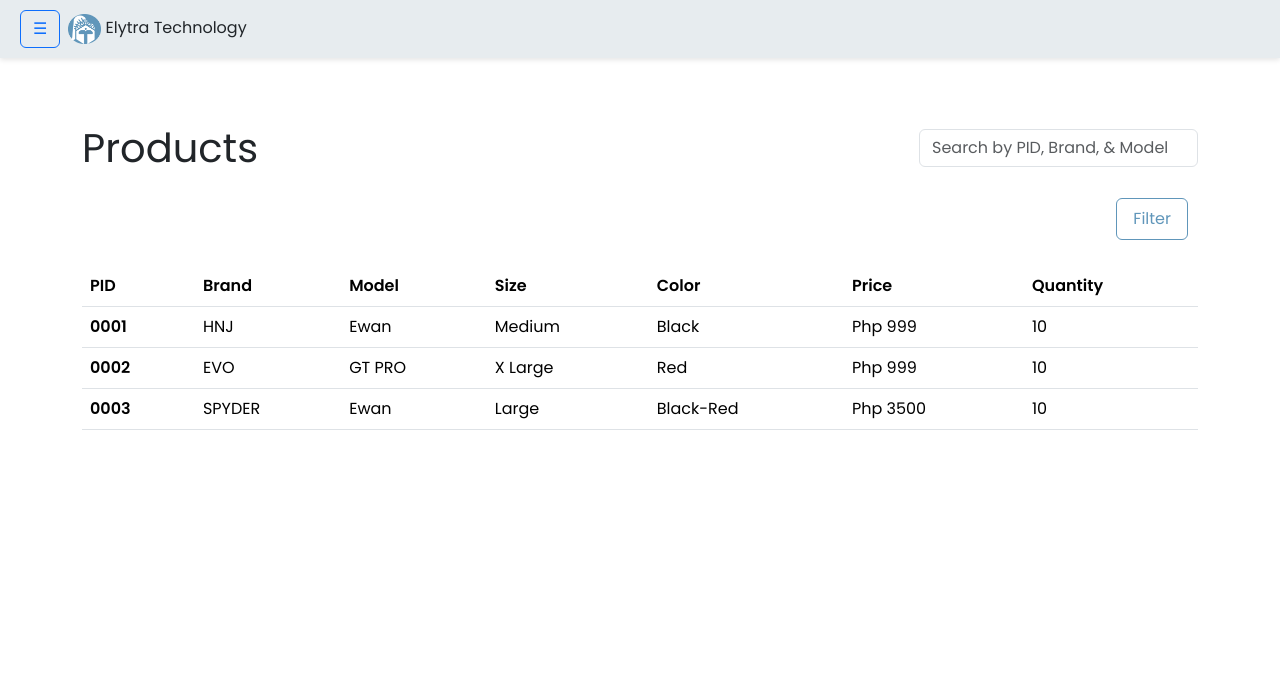
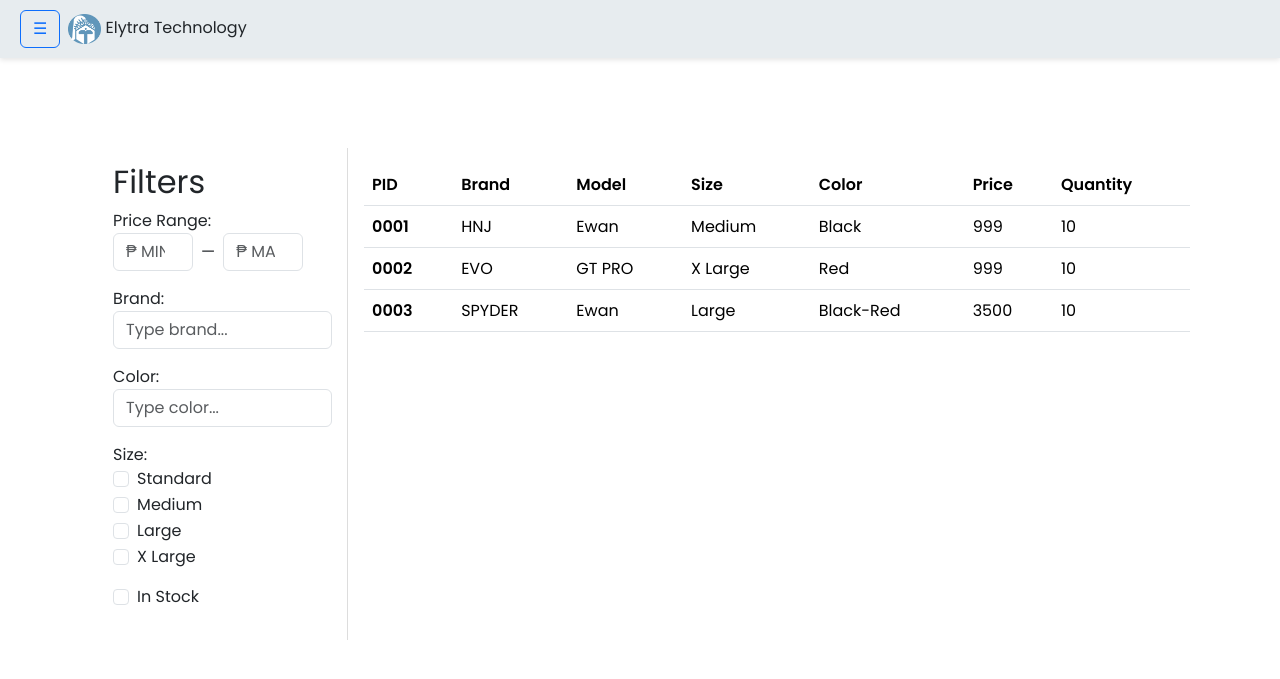
Before and after one commit to jc-pogi/chano, a Django app: page /products/ in a window 1280 px wide. Shown: the top 679 px of the page. Run offline with Django 5.2, Linux system fonts and the light colour scheme.

Commit message:
productTable and product tab
changed the filter button to a side bar filter system.

things to do:
Fix the margin

For SM
print inventory functionality

```diff
--- a/etms_portal/etms_app/templates/productTable.html
+++ b/etms_portal/etms_app/templates/productTable.html
@@ -11,31 +11,31 @@
         </tr>
     </thead>
     <tbody>
-        <tr>
+        <tr data-price="999" data-brand="HNJ" data-color="Black" data-size="Medium" data-in-stock="true">
             <th scope="row">0001</th>
             <td>HNJ</td>
             <td>Ewan</td>
             <td>Medium</td>
             <td>Black</td>
-            <td>Php 999</td>
+            <td>999</td>
             <td>10</td>
         </tr>
-        <tr>
+        <tr data-price="999" data-brand="EVO" data-color="Red" data-size="X Large" data-in-stock="true">
             <th scope="row">0002</th>
             <td>EVO</td>
             <td>GT PRO</td>
             <td>X Large</td>
             <td>Red</td>
-            <td>Php 999</td>
+            <td>999</td>
             <td>10</td>
         </tr>
-        <tr>
+        <tr data-price="3500" data-brand="SPYDER" data-color="Black-Red" data-size="Large" data-in-stock="false">
             <th scope="row">0003</th>
             <td>SPYDER</td>
             <td>Ewan</td>
             <td>Large</td>
             <td>Black-Red</td>
-            <td>Php 3500</td>
+            <td>3500</td>
             <td>10</td>
         </tr>
     </tbody>
--- a/etms_portal/etms_app/templates/products.html
+++ b/etms_portal/etms_app/templates/products.html
@@ -1,166 +1,107 @@
+``
 <!DOCTYPE html>
 {% extends "index.html" %}
 {% load static %}
 
 {% block main_contents %}
-<div class="container my-4">
-    <!-- Header with Product title and Search bar -->
-    <div class="d-flex justify-content-between align-items-center mb-3">
-        <h1 class="m-0">Products</h1>
-        <input id="searchInput" class="form-control w-25" type="text" placeholder="Search by PID, Brand, & Model">
-    </div>
+<div class="container my-4 d-flex">
+    <!-- Sidebar Filter -->
+    <div class="container my-4 d-flex">
+        <!-- Sidebar Filter -->
+        <div class="filter-sidebar" style="width: 250px; padding: 15px; border-right: 1px solid #ddd;">
+            <h2>Filters</h2>
 
-    <!-- Style for Filter Button -->
-    <style>
-        .filter-btn {
-            background-color: white;
-            color: #6096BA;
-            border: 1px solid #6096BA;
-            padding: 8px 16px;
-            font-size: 16px;
-            cursor: pointer;
-            transition: background-color 0.3s, color 0.3s;
-        }
-
-        .filter-btn:hover {
-            background-color: #6096BA;
-            color: white;
-        }
-
-        /* Modal styles */
-        .modal {
-            display: none;
-            position: fixed;
-            z-index: 1000;
-            left: 0;
-            top: 0;
-            width: 100%;
-            height: 100%;
-            overflow: auto;
-            background-color: rgba(0, 0, 0, 0.5);
-        }
-
-        .modal-content {
-            background-color: white;
-            margin: 10% auto;
-            padding: 20px;
-            width: 50%;
-            border-radius: 10px;
-        }
-
-        .close-btn {
-            color: #aaa;
-            float: right;
-            font-size: 20px;
-            font-weight: bold;
-            cursor: pointer;
-        }
-
-        .close-btn:hover {
-            color: black;
-        }
-    </style>
-
-    <!-- Filter Button -->
-    <div style="display: flex; justify-content: flex-end; padding: 10px;">
-        <button type="button" class="btn filter-btn" onclick="openFilterModal()">Filter</button>
-    </div>
-
-    <!-- Filter Modal -->
-    <div id="filterModal" class="modal">
-        <div class="modal-content">
-            <span class="close-btn" onclick="closeFilterModal()">&times;</span>
-            <h2>Filter Options</h2>
-
-            <form id="filterForm">
             <!-- Price Range -->
             <div class="mb-3">
-                    <label for="minPrice">Price Range:</label>
-                    <input type="number" id="minPrice" placeholder="Min Price" class="form-control">
-                    <input type="number" id="maxPrice" placeholder="Max Price" class="form-control mt-2">
+                <label>Price Range:</label>
+                <div class="d-flex align-items-center">
+                    <input type="number" id="minPrice" placeholder="₱ MIN" class="form-control me-2" style="width: 80px;" oninput="applyFilters()">
+                    <span>—</span>
+                    <input type="number" id="maxPrice" placeholder="₱ MAX" class="form-control ms-2" style="width: 80px;" oninput="applyFilters()">
+                </div>
             </div>
 
             <!-- Brand -->
             <div class="mb-3">
                 <label for="brand">Brand:</label>
-                    <select id="brand" class="form-control">
-                        <option value="">All Brands</option>
-                        <option value="BrandA">Brand A</option>
-                        <option value="BrandB">Brand B</option>
-                        <option value="BrandC">Brand C</option>
-                    </select>
+                <input type="text" id="brand" class="form-control" placeholder="Type brand..." oninput="applyFilters()">
             </div>
 
             <!-- Color -->
             <div class="mb-3">
                 <label for="color">Color:</label>
-                    <select id="color" class="form-control">
-                        <option value="">All Colors</option>
-                        <option value="Red">Red</option>
-                        <option value="Blue">Blue</option>
-                        <option value="Black">Black</option>
-                    </select>
+                <input type="text" id="color" class="form-control" placeholder="Type color..." oninput="applyFilters()">
             </div>
 
             <!-- Size -->
             <div class="mb-3">
-                    <label for="size">Size:</label>
-                    <select id="size" class="form-control">
-                        <option value="">All Sizes</option>
-                        <option value="Small">Small</option>
-                        <option value="Medium">Medium</option>
-                        <option value="Large">Large</option>
-                    </select>
+                <label>Size:</label>
+                <div class="form-check">
+                    <input class="form-check-input" type="checkbox" value="Standard" id="sizeStandard" onchange="applyFilters()">
+                    <label class="form-check-label" for="sizeStandard">Standard</label>
+                </div>
+                <div class="form-check">
+                    <input class="form-check-input" type="checkbox" value="Medium" id="sizeMedium" onchange="applyFilters()">
+                    <label class="form-check-label" for="sizeMedium">Medium</label>
+                </div>
+                <div class="form-check">
+                    <input class="form-check-input" type="checkbox" value="Large" id="sizeLarge" onchange="applyFilters()">
+                    <label class="form-check-label" for="sizeLarge">Large</label>
+                </div>
+                <div class="form-check">
+                    <input class="form-check-input" type="checkbox" value="X Large" id="sizeXLarge" onchange="applyFilters()">
+                    <label class="form-check-label" for="sizeXLarge">X Large</label>
+                </div>
             </div>
 
-                <button type="button" class="btn btn-primary" onclick="applyFilters()">Apply Filter</button>
-            </form>
+            <!-- In Stock -->
+            <div class="mb-3">
+                <div class="form-check">
+                    <input class="form-check-input" type="checkbox" value="inStock" id="inStock" onchange="applyFilters()">
+                    <label class="form-check-label" for="inStock">In Stock</label>
+                </div>
             </div>
         </div>
 
         <!-- Product Table -->
-    <div class="product-table">
+        <div class="product-table flex-grow-1 ps-3">
             {% include "productTable.html" with table_id="productTable" %}
         </div>
     </div>
 
-<!-- JavaScript for filtering and modal -->
 <script>
-    // Open Modal
-    function openFilterModal() {
-        document.getElementById("filterModal").style.display = "block";
-    }
-
-    // Close Modal
-    function closeFilterModal() {
-        document.getElementById("filterModal").style.display = "none";
-    }
-
-    // Apply Filters
     function applyFilters() {
-        let minPrice = parseFloat(document.getElementById("minPrice").value) || 0;
-        let maxPrice = parseFloat(document.getElementById("maxPrice").value) || Infinity;
+        let minPriceInput = document.getElementById("minPrice").value.trim();
+        let maxPriceInput = document.getElementById("maxPrice").value.trim();
+        let minPrice = minPriceInput !== "" ? parseFloat(minPriceInput) : 0;
+        let maxPrice = maxPriceInput !== "" ? parseFloat(maxPriceInput) : Infinity;
         let brand = document.getElementById("brand").value.toLowerCase();
         let color = document.getElementById("color").value.toLowerCase();
-        let size = document.getElementById("size").value.toLowerCase();
+        let selectedSizes = Array.from(document.querySelectorAll("input[type='checkbox']:checked"))
+            .filter(checkbox => checkbox.id !== 'inStock')
+            .map(checkbox => checkbox.value.toLowerCase());
+        let inStock = document.getElementById("inStock").checked;
 
         let rows = document.querySelectorAll("#productTable tbody tr");
-
         rows.forEach(row => {
             let price = parseFloat(row.getAttribute("data-price")) || 0;
             let rowBrand = row.getAttribute("data-brand")?.toLowerCase() || "";
             let rowColor = row.getAttribute("data-color")?.toLowerCase() || "";
             let rowSize = row.getAttribute("data-size")?.toLowerCase() || "";
+            let rowInStock = row.getAttribute("data-in-stock")?.toLowerCase() === "true";
 
-            let matchesPrice = price >= minPrice && price <= maxPrice;
+            let matchesPrice = (minPrice <= price) && (price <= maxPrice);
             let matchesBrand = !brand || rowBrand.includes(brand);
             let matchesColor = !color || rowColor.includes(color);
-            let matchesSize = !size || rowSize.includes(size);
+            let matchesSize = selectedSizes.length === 0 || selectedSizes.includes(rowSize);
+            let matchesInStock = !inStock || rowInStock;
 
-            row.style.display = matchesPrice && matchesBrand && matchesColor && matchesSize ? "" : "none";
+            row.style.display = matchesPrice && matchesBrand && matchesColor && matchesSize && matchesInStock ? "" : "none";
         });
+    }
 
-        closeFilterModal();
-    }
+
+
+
 </script>
 {% endblock %}
```
Lines whose indentation alone changed are shown as unchanged.
